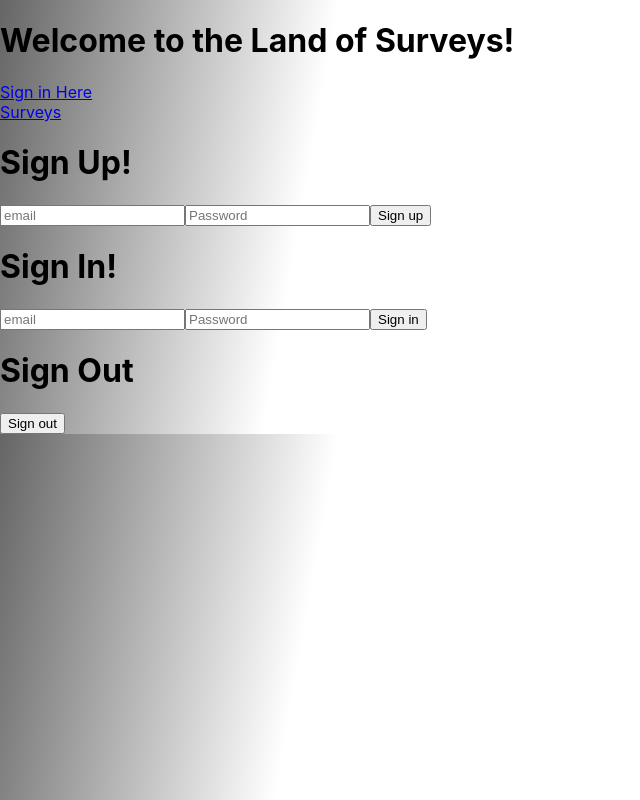
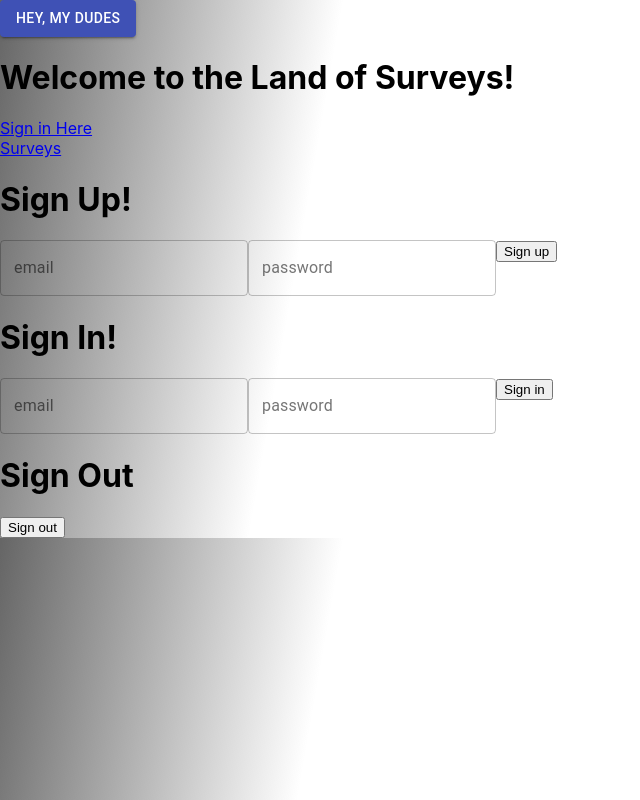
Before and after one commit to GarrettBrown-dev/react-firebase, a React (Create React App) app: page /Signin in a window 1280 px wide. Shown: the whole page, without its empty margins (0-640 px from the left). Built offline with nearby package versions, Linux system fonts and the light colour scheme; no server answers; the database is empty; what @react-firebase/auth would draw is missing.

Commit message:
add some styling
Co-authored-by: Patrick Osten <patrickosten040@gmail.com>
Co-authored-by: Garrett Brown <gman9mm@live.com>

```diff
--- a/src/components/App.js
+++ b/src/components/App.js
@@ -5,10 +5,14 @@ import Header from './Header';
 import SurveyControl from './SurveyControl';
 import Signin from './Signin';
 import { BrowserRouter as Router, Switch, Route } from 'react-router-dom';
+import Button from '@material-ui/core/Button';
 
 function App() {
   return (
     <>
+      <Button variant="contained" color="primary">
+        Hey, my Dudes
+      </Button>
       <Router>
         <Header />
         <Switch>
--- a/src/components/Signin.js
+++ b/src/components/Signin.js
@@ -1,44 +1,49 @@
 import React from 'react';
 import firebase from "firebase/app";
+import TextField from '@material-ui/core/TextField';
+
 
 function Signin() {
   function doSignUp(event) {
     event.preventDefault();
     const email = event.target.email.value;
     const password = event.target.password.value;
-    firebase.auth().createUserWithEmailAndPassword(email, password).then(function() {
+    firebase.auth().createUserWithEmailAndPassword(email, password).then(function () {
       console.log("Signed Up!")
-    }).catch(function(error) {
+    }).catch(function (error) {
       console.log(error.message); // make visible to user eventually
     });
   }
   function doSignIn(event) {
+
     event.preventDefault();
     const email = event.target.signinEmail.value;
     const password = event.target.signinPassword.value;
-    firebase.auth().signInWithEmailAndPassword(email, password).then(function() {
+    firebase.auth().signInWithEmailAndPassword(email, password).then(function () {
       console.log("Successfully signed in!");
-    }).catch(function(error) {
+    }).catch(function (error) {
       console.log(error.message);
     });
   }
   function doSignOut() {
-    firebase.auth().signOut().then(function() {
+    firebase.auth().signOut().then(function () {
       console.log("Successfully signed out!");
-    }).catch(function(error) {
+    }).catch(function (error) {
       console.log(error.message);
     });
   }
+
+
 
   return (
     <>
       <h1>Sign Up!</h1>
       <form onSubmit={doSignUp}>
-      <input
+        <TextField id="outlined-basic" label="email" variant="outlined"
           type='text'
           name='email'
           placeholder='email' />
-      <input
+        <TextField id="outlined-basic" label="password" variant="outlined"
           type='password'
           name='password'
           placeholder='Password' />
@@ -46,11 +51,11 @@ function Signin() {
       </form>
       <h1>Sign In!</h1>
       <form onSubmit={doSignIn}>
-      <input
+        <TextField id="outlined-basic" label="email" variant="outlined"
           type='text'
           name='signinEmail'
-      placeholder='email'/>
-      <input
+          placeholder='email' />
+        <TextField id="outlined-basic" label="password" variant="outlined"
           type='password'
           name='signinPassword'
           placeholder='Password' />
@@ -58,6 +63,7 @@ function Signin() {
       </form>
       <h1>Sign Out</h1>
       <button onClick={doSignOut}>Sign out</button>
+
     </>
   );
 }
--- a/src/components/Survey.js
+++ b/src/components/Survey.js
@@ -1,6 +1,7 @@
 import React from 'react';
 import { db } from '../firebase';
 import { v4 } from 'uuid';
+import Button from '@material-ui/core/Button';
 
 db.collection("test")
   .get()
@@ -34,6 +35,8 @@ function Survey(props) {
     // NotificationManager.success("A new survey answer has been added", "Success");
   }
 
+
+
   return (
     <>
       <form onSubmit={handleFormSubmission}>
@@ -46,7 +49,7 @@ function Survey(props) {
         <label>
           {data.question3}</label>
         <input type="text" name="question3"></input>
-        <input type="submit" value="Submit" />
+        <Button variant="contained" color="primary" id="btn" type="submit" value="Submit">Submit!</Button>
       </form>
     </>
   )
```
Lines whose indentation alone changed are shown as unchanged.
